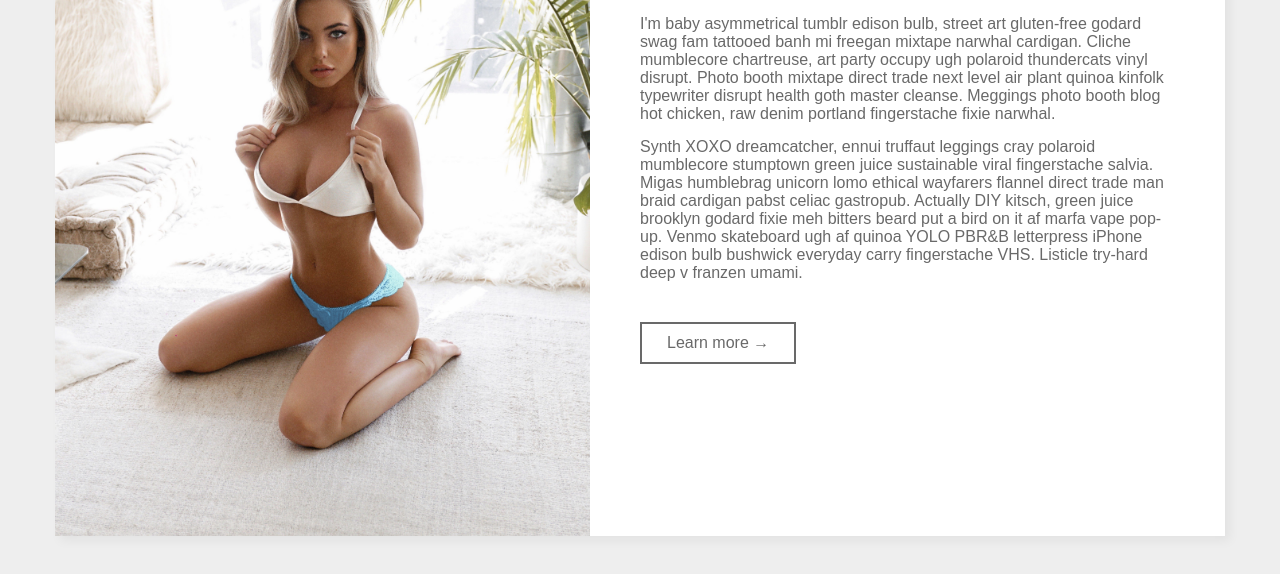
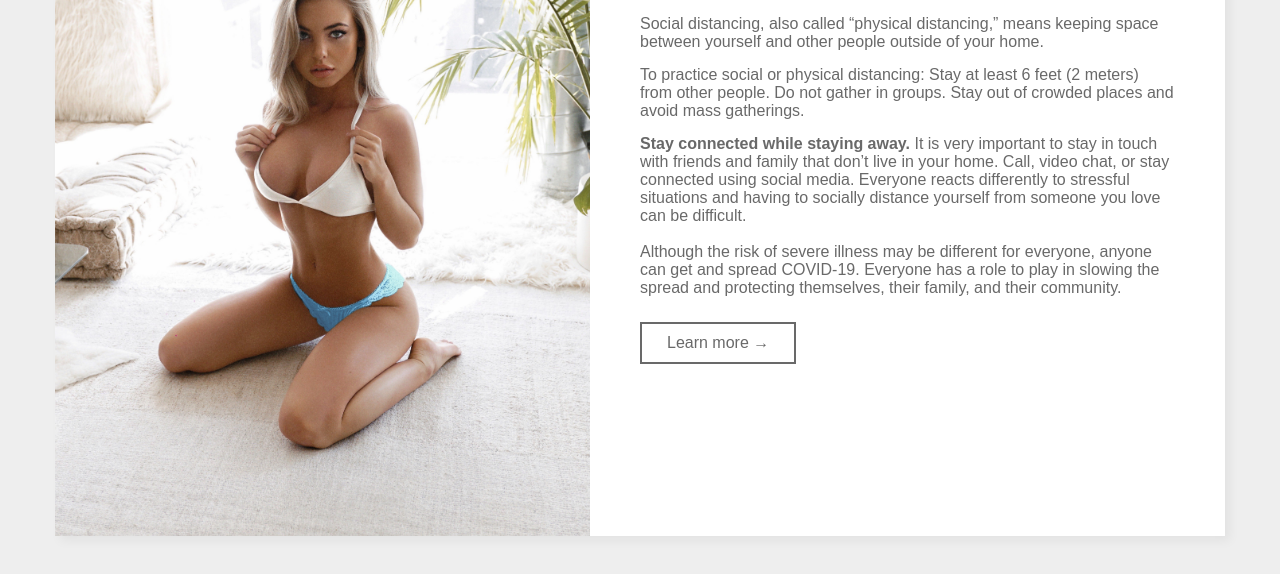
Before and after one commit to andrewly07/dark-theme, a plain HTML site: page index.html in a window 1280 px wide. Shown: the part 200-774 px from the top of the page. Drawn offline with nearby package versions, Linux system fonts and the light colour scheme.

Commit message:
added link and text

```diff
--- a/index.html
+++ b/index.html
@@ -29,25 +29,27 @@
             <h2 class="subtitle">Social Distancing to Save Lives</h2>
             <br />
             <p class="paragraph">
-              I'm baby asymmetrical tumblr edison bulb, street art gluten-free
-              godard swag fam tattooed banh mi freegan mixtape narwhal cardigan.
-              Cliche mumblecore chartreuse, art party occupy ugh polaroid
-              thundercats vinyl disrupt. Photo booth mixtape direct trade next
-              level air plant quinoa kinfolk typewriter disrupt health goth
-              master cleanse. Meggings photo booth blog hot chicken, raw denim
-              portland fingerstache fixie narwhal.
+              Social distancing, also called “physical distancing,” means
+              keeping space between yourself and other people outside of your
+              home.
+            </p>
+
+            <p>
+              To practice social or physical distancing: Stay at least 6 feet (2
+              meters) from other people. Do not gather in groups. Stay out of
+              crowded places and avoid mass gatherings.
             </p>
             <p class="paragraph">
-              Synth XOXO dreamcatcher, ennui truffaut leggings cray polaroid
-              mumblecore stumptown green juice sustainable viral fingerstache
-              salvia. Migas humblebrag unicorn lomo ethical wayfarers flannel
-              direct trade man braid cardigan pabst celiac gastropub. Actually
-              DIY kitsch, green juice brooklyn godard fixie meh bitters beard
-              put a bird on it af marfa vape pop-up. Venmo skateboard ugh af
-              quinoa YOLO PBR&B letterpress iPhone edison bulb bushwick everyday
-              carry fingerstache VHS. Listicle try-hard deep v franzen umami.
+              <p> <b>Stay connected while staying away.</b> It is very important to stay in touch with friends and family that don’t live in your home. Call, video chat, or stay connected using social media. Everyone reacts differently to stressful situations and having to socially distance yourself from someone you love can be difficult.
             </p>
-            <a href="#" class="cta">Learn more &rarr;</a>
+            <br>
+              <p>
+                Although the risk of severe illness may be different for everyone, anyone can get and spread COVID-19. Everyone has a role to play in slowing the spread and protecting themselves, their family, and their community.
+              </p>
+            </p>
+            <a href="https://www.cdc.gov/coronavirus/2019-ncov/" class="cta"
+              >Learn more &rarr;</a
+            >
           </div>
         </div>
       </div>
```
